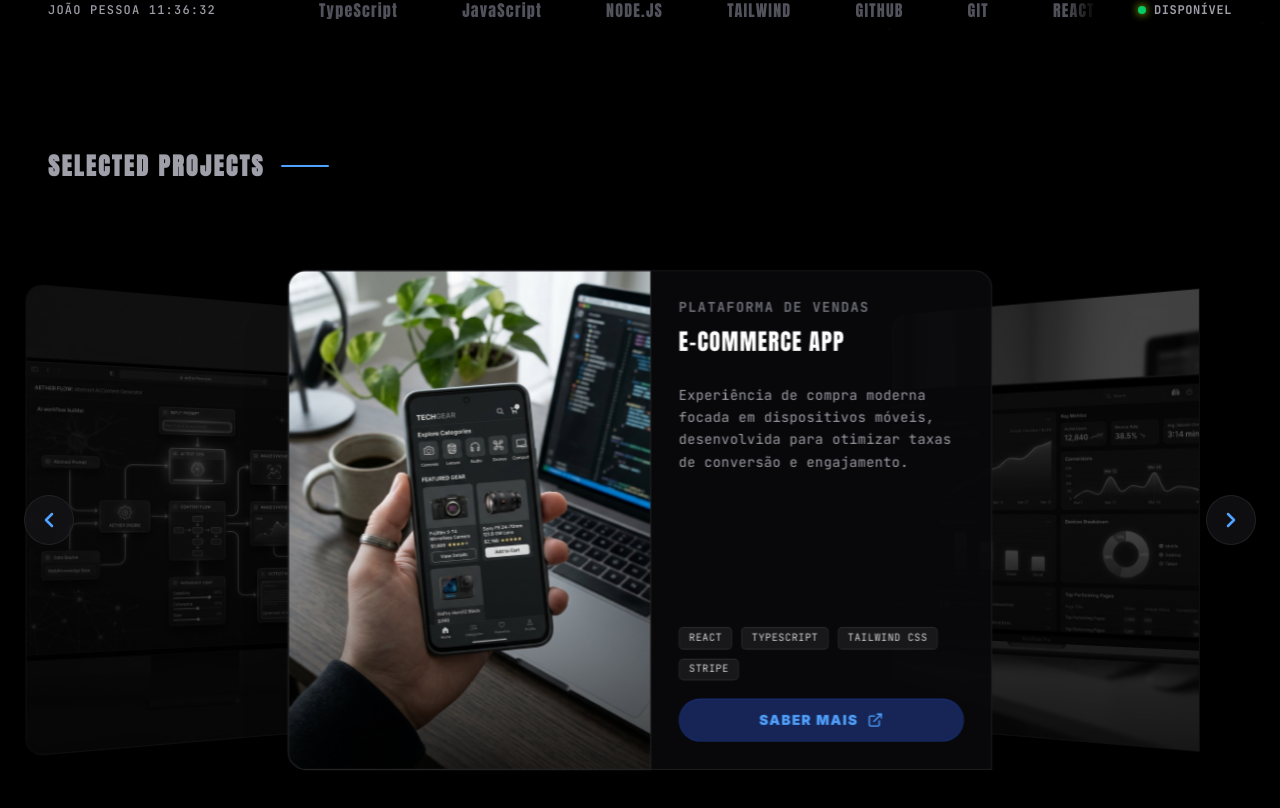
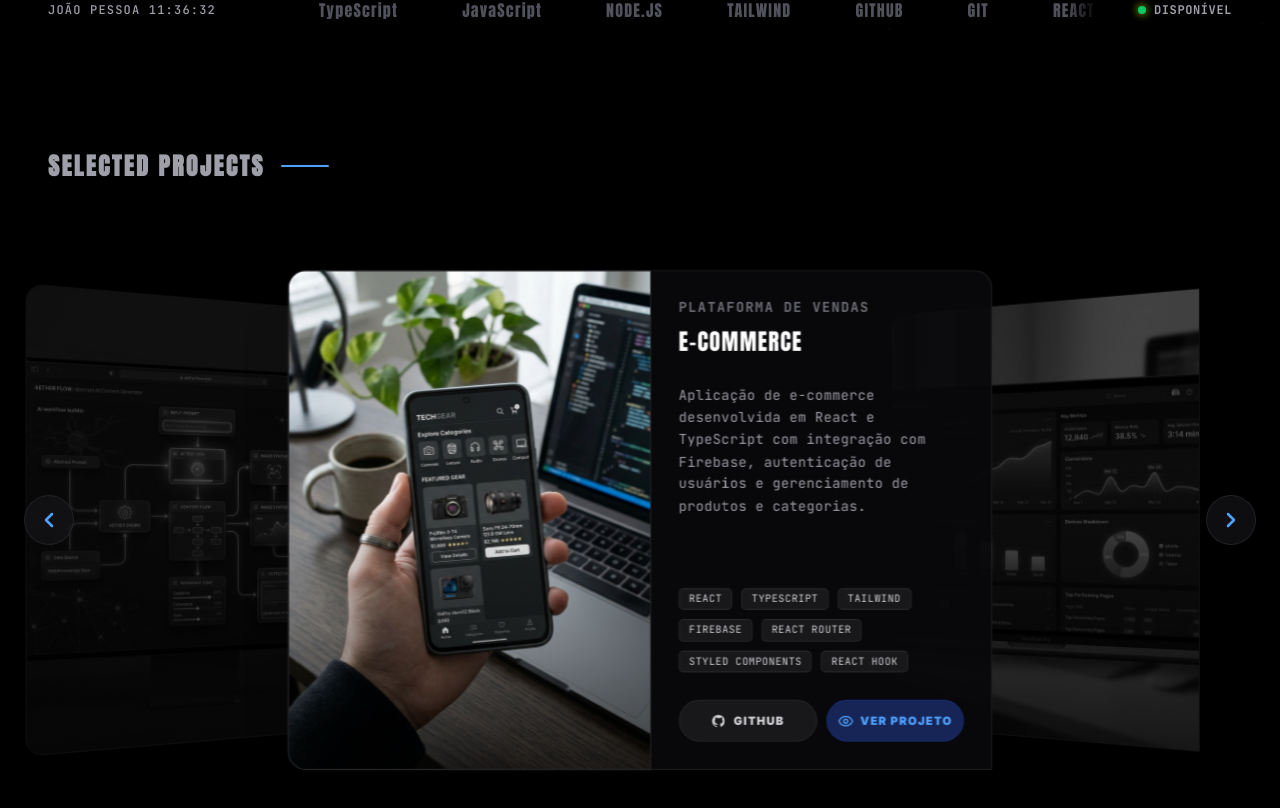
Before and after one commit to Diasszx/AdamSite, a React (Vite) app: page / in a window 1280 px wide. Shown: the part 604-1412 px from the top of the page. Built offline with nearby package versions, Linux system fonts and the light colour scheme.

Commit message:
feat: add my projects to projects components

```diff
--- a/src/components/Projects.tsx
+++ b/src/components/Projects.tsx
@@ -1,5 +1,6 @@
 import React, { useState, useEffect, useRef } from "react";
-import { ExternalLink, ChevronLeft, ChevronRight } from "lucide-react";
+import { ChevronLeft, ChevronRight, Eye } from "lucide-react";
+import GithubIcon from "../assets/icons/GITHUB.svg";
 
 interface Project {
   id: number;
@@ -8,39 +9,69 @@ interface Project {
   description: string;
   image: string;
   tags: string[];
-  link: string;
+  github: string;
+  deploy: string;
 }
 
 const PROJECTS_DATA: Project[] = [
   {
     id: 1,
-    title: "E-Commerce App",
+    title: "E-commerce",
     subtitle: "Plataforma de Vendas",
     description:
-      "Experiência de compra moderna focada em dispositivos móveis, desenvolvida para otimizar taxas de conversão e engajamento.",
+      "Aplicação de e-commerce desenvolvida em React e TypeScript com integração com Firebase, autenticação de usuários e gerenciamento de produtos e categorias.",
     image: "/project_ecommerce.png",
-    tags: ["React", "TypeScript", "Tailwind CSS", "Stripe"],
-    link: "#",
+    tags: [
+      "React",
+      "TypeScript",
+      "Tailwind",
+      "Firebase",
+      "React Router",
+      "Styled Components",
+      "React Hook",
+    ],
+    github: "https://github.com/Diasszx/ecommerce",
+    deploy: "https://ecommerce-ochre-three-75.vercel.app/",
   },
   {
     id: 2,
-    title: "Dashboard de Análise",
-    subtitle: "Real-time Metrics",
+    title: "Task Manager",
+    subtitle: "Gerenciador de Tarefas",
     description:
-      "Painel administrativo completo com atualização de dados em tempo real, gráficos interativos e exportação de relatórios.",
+      "Aplicação web para gerenciamento de tarefas(CRUD. O projeto foi desenvolvido com foco em boas práticas do React, componentização, gerenciamento de estado e navegação entre páginas.",
     image: "/project_dashboard.png",
-    tags: ["Next.js", "PostgreSQL", "Tailwind", "ChartJS"],
-    link: "#",
+    tags: [
+      "React",
+      "Vite",
+      "JavaScript",
+      "Tailwind",
+      "React Router",
+      "React Hook",
+      "JSON Server",
+    ],
+    github: "https://github.com/Diasszx/task-manager",
+    deploy: "https://task-manager-kohl-seven-97.vercel.app/tasks",
   },
   {
     id: 3,
-    title: "AI Content Creator",
-    subtitle: "Inteligência Artificial SaaS",
+    title: "Finance Track",
+    subtitle: "Dashboard Financeiro",
     description:
-      "Plataforma geradora de conteúdos integrando APIs de IA avançadas para automatizar copys e criativos de marketing.",
+      "Dashboard financeiro responsivo para controle de receitas, despesas e investimentos(CRUD), com autenticação de usuários, visualização de saldo, filtros por período e integração com API REST utilizando autenticação baseada em JWT.",
     image: "/project_ai.png",
-    tags: ["React", "OpenAI API", "Prisma", "Node.js"],
-    link: "#",
+    tags: [
+      "React",
+      "JavaScript",
+      "Tailwind",
+      "shadcn/ui",
+      "React Query",
+      "React Router",
+      "React Hooks",
+      "Zod",
+      "Axios",
+    ],
+    github: "https://github.com/Diasszx/finance-track",
+    deploy: "https://finance-track-eta-five.vercel.app/login",
   },
 ];
 
@@ -96,7 +127,9 @@ export const Projects: React.FC = () => {
 
   const handlePrev = (e: React.MouseEvent) => {
     e.stopPropagation();
-    setActiveIndex((prev) => (prev - 1 + PROJECTS_DATA.length) % PROJECTS_DATA.length);
+    setActiveIndex(
+      (prev) => (prev - 1 + PROJECTS_DATA.length) % PROJECTS_DATA.length,
+    );
   };
 
   const handleNext = (e: React.MouseEvent) => {
@@ -202,7 +235,9 @@ export const Projects: React.FC = () => {
               transformStyle: "preserve-3d",
               transform: `rotateX(${tilt.x}deg) rotateY(${tilt.y}deg)`,
               transformOrigin: "center 30%",
-            transition: isHovered ? "none" : "transform 0.5s cubic-bezier(0.25, 1, 0.5, 1)",
+              transition: isHovered
+                ? "none"
+                : "transform 0.5s cubic-bezier(0.25, 1, 0.5, 1)",
               width: "100%",
               height: "100%",
               position: "relative",
@@ -267,11 +302,34 @@ export const Projects: React.FC = () => {
                         ))}
                       </div>
 
-                    {/* Visit Site Button */}
-                    <button className="w-full bg-blue-950 text-blue-400 border border-blue-900/50 text-[10px] md:text-xs tracking-widest font-extrabold uppercase py-2 md:py-2.5 rounded-full flex items-center justify-center gap-2 group transition-all duration-300 hover:bg-blue-400 hover:text-black active:scale-95 cursor-pointer pointer-events-auto">
-                      <span>SABER MAIS</span>
-                      <ExternalLink className="w-3.5 h-3.5" />
-                    </button>
+                      {/* Action Buttons: GitHub & Live Demo */}
+                      <div className="flex items-center gap-2 mt-2 w-full">
+                        {/* GitHub Button */}
+                        <a
+                          href={project.github}
+                          target="_blank"
+                          rel="noopener noreferrer"
+                          className="flex-1 bg-zinc-900 hover:bg-zinc-800 text-zinc-300 border border-zinc-800/80 text-[10px] tracking-widest font-extrabold uppercase py-2 md:py-2.5 rounded-full flex items-center justify-center gap-1.5 transition-all duration-300 active:scale-95 cursor-pointer pointer-events-auto"
+                        >
+                          <img
+                            src={GithubIcon}
+                            className="w-3.5 h-3.5 brightness-0 invert opacity-80"
+                            alt="GitHub"
+                          />
+                          <span>GITHUB</span>
+                        </a>
+
+                        {/* Live Demo Button */}
+                        <a
+                          href={project.deploy}
+                          target="_blank"
+                          rel="noopener noreferrer"
+                          className="flex-1 bg-blue-950 hover:bg-blue-400 text-blue-400 hover:text-black border border-blue-900/50 text-[10px] tracking-widest font-extrabold uppercase py-2 md:py-2.5 rounded-full flex items-center justify-center gap-1.5 transition-all duration-300 active:scale-95 cursor-pointer pointer-events-auto"
+                        >
+                          <Eye className="w-3.5 h-3.5" />
+                          <span>VER PROJETO</span>
+                        </a>
+                      </div>
                     </div>
                   </div>
                 </div>
```
Also changed, not shown: src/assets/icons/GITHUB.svg (added). Lines whose indentation alone changed are shown as unchanged.
